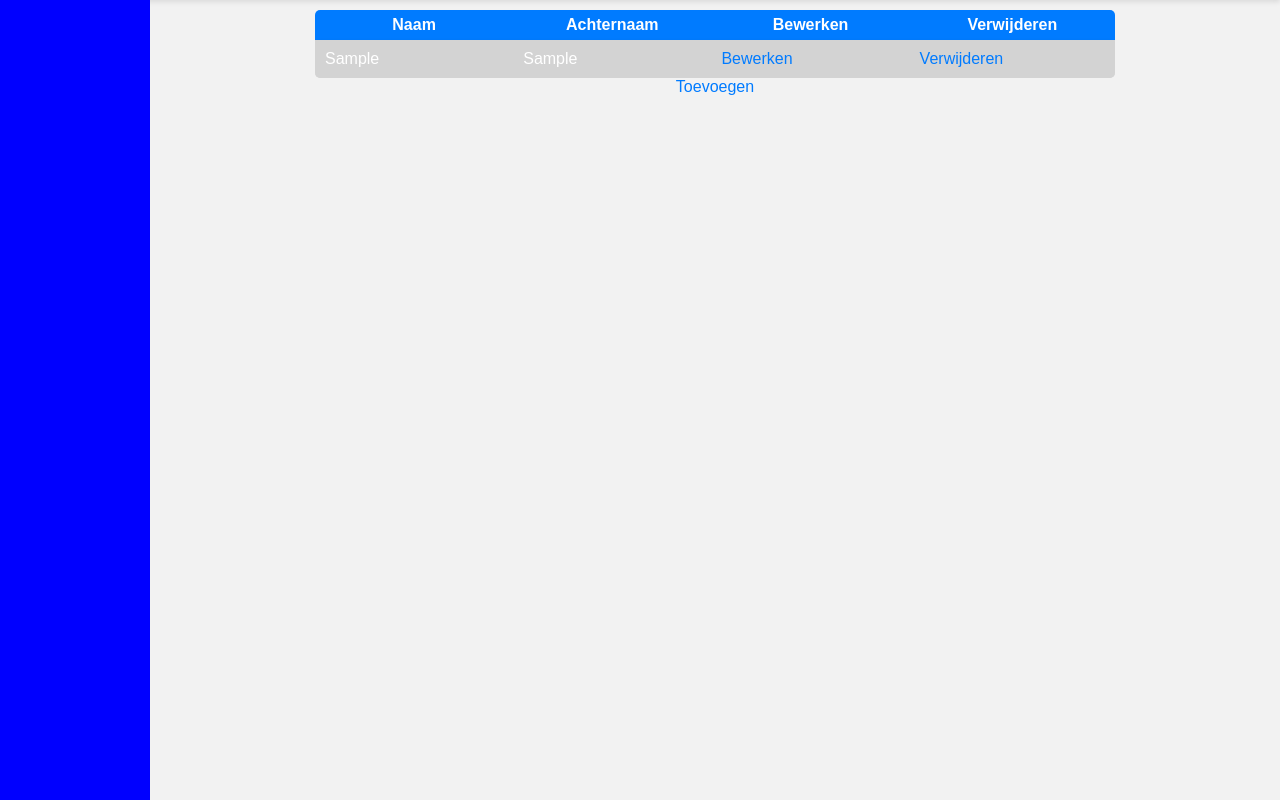
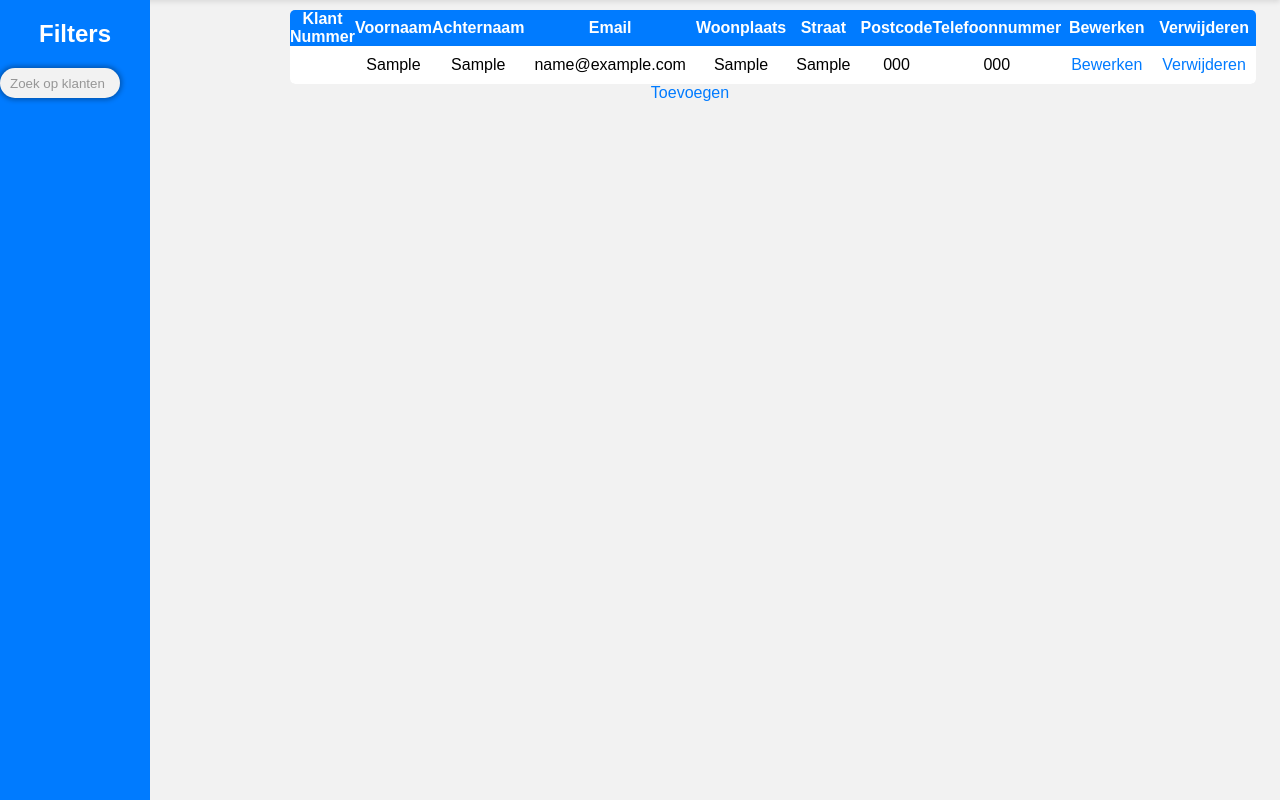
Before and after one commit to SamGolstein/BigBoyBobDeEchte, a PHP site: page /Public/Klanten/index.php in a window 1280 px wide. Shown: the part 50-850 px from the top of the page. Run offline with PHP 8.4, Linux system fonts and the light colour scheme; tables that the repository leaves empty or names only in its code hold one stand-in row (values such as "Sample post"); data that the repository does not hold is empty.

Commit message:
frontend4

```diff
--- a/Public/Klanten/index.php
+++ b/Public/Klanten/index.php
@@ -18,6 +18,7 @@ $klant = $klanten->getAllKlanten();
         rel="stylesheet">
     <title>Cijfers</title>
 </head>
+
 <body>
     <nav class="navBar">
         <img src="../../img/BigBoyBobLogo.png" alt="BigBoyBobLogo">
@@ -29,20 +30,41 @@ $klant = $klanten->getAllKlanten();
         <a href="" class="accountButton">Account</a>
     </nav>
     <main>
-        <div class="filterBar"></div>
+        <div class="filterBar">
+            <div class="filters">
+                <h2>Filters</h2>
+            </div>
+            <div class="searchBar">
+                <input type="text" placeholder="Zoek op klanten" id="search">
+                <i class="fa-solid fa-magnifying-glass"
+                    style="color: #969696; padding-left: 270px; z-index: 2; background: transparant; pointer-events: none;"></i>
+            </div>
+        </div>
         <div class="customers">
             <table cellspacing="0">
                 <tr>
-                    <th>Naam</th>
+                    <th>Klant Nummer</th>
+                    <th>Voornaam</th>
                     <th>Achternaam</th>
+                    <th>Email</th>
+                    <th>Woonplaats</th>
+                    <th>Straat</th>
+                    <th>Postcode</th>
+                    <th>Telefoonnummer</th>
                     <th>Bewerken</th>
                     <th>Verwijderen</th>
                 </tr>
                 <?php
                 foreach ($klant as $k) {
                     echo "<tr class='customer' id='tr_foreach'>";
+                    echo "<td>" . $k["klantId"] . "</td>";
                     echo "<td>" . $k["voornaam"] . "</td>";
                     echo "<td>" . $k["achternaam"] . "</td>";
+                    echo "<td>" . $k["email"] . "</td>";
+                    echo "<td>" . $k["woonplaats"] . "</td>";
+                    echo "<td>" . $k["straat"] . "</td>";
+                    echo "<td>" . $k["postcode"] . "</td>";
+                    echo "<td>" . $k["telefoonnummer"] . "</td>";
                     echo "<td><a href=update.php?klantenId=" . $k['klantId'] . ">Bewerken</a></td>";
                     echo "<td><a href=delete.php?klantenId=" . $k['klantId'] . ">Verwijderen</a></td>";
                     echo "</tr>";
--- a/style/index.css
+++ b/style/index.css
@@ -25,19 +25,25 @@ main {
     padding-top: 10px;
     display: grid;
     grid-template-columns: repeat(1, 1fr);
-    margin: 0 auto;
+    margin-left: 140px;
     flex-direction: column;
     width: 100vh;
-    color: white;
+    color: black;
 
     table {
         border-radius: 5px;
         overflow: hidden;
+        text-align: center;
     }
 
     th {
+        color: white;
         height: 30px;
         background-color: #007bff;
+    }
+
+    tr:last-child {
+        border-bottom: 2px solid #007bff;
     }
 
     td {
@@ -45,13 +51,14 @@ main {
         padding: 10px;
     }
 
+
     .toevoegen {
         margin: 0 auto;
     }
 }
 
 .customer {
-    background-color: lightgray;
+    background-color: white;
     padding: 20px;
     border-radius: 5px;
     box-shadow: 0 2px 5px rgba(0, 0, 0, 0.1);
@@ -85,6 +92,29 @@ main {
         margin: 10px;
     }
 
+    .searchBar {
+        display: flex;
+        align-items: center;
+        justify-content: space-between;
+        padding-right: 50px;
+
+        #search {
+            background-color: #262c3b;
+            border: none;
+            width: 300px;
+            height: 30px;
+            box-shadow: 0px 0px 5px 2px rgba(0, 0, 0, 0.3);
+            border-radius: 15px;
+            padding-left: 10px;
+            padding-right: 10px;
+            position: absolute;
+        }
+
+        #search::placeholder {
+            color: rgba(150, 150, 150);
+        }
+    }
+
     .accountButton {
         background-color: #007bff;
         color: #fff;
@@ -107,7 +137,36 @@ main {
     height: 100vh;
     width: 150px;
     display: flex;
-    background-color: blue;
+    background-color: #007bff;
+    flex-direction: column;
+
+    .filters {
+        display: flex;
+        flex-direction: column;
+        align-items: center;
+        padding-top: 20px;
+        color: white;
+    }
+
+    .searchBar {
+        display: flex;
+        padding-top: 20px;
+
+        #search {
+            background-color: #f2f2f2;
+            border: none;
+            width: 120px;
+            height: 30px;
+            box-shadow: 0px 0px 5px 2px rgba(0, 0, 0, 0.3);
+            border-radius: 15px;
+            padding-left: 10px;
+            padding-right: 10px;
+        }
+
+        #search::placeholder {
+            color: rgba(150, 150, 150);
+        }
+    }
 }
 
 p {
```
